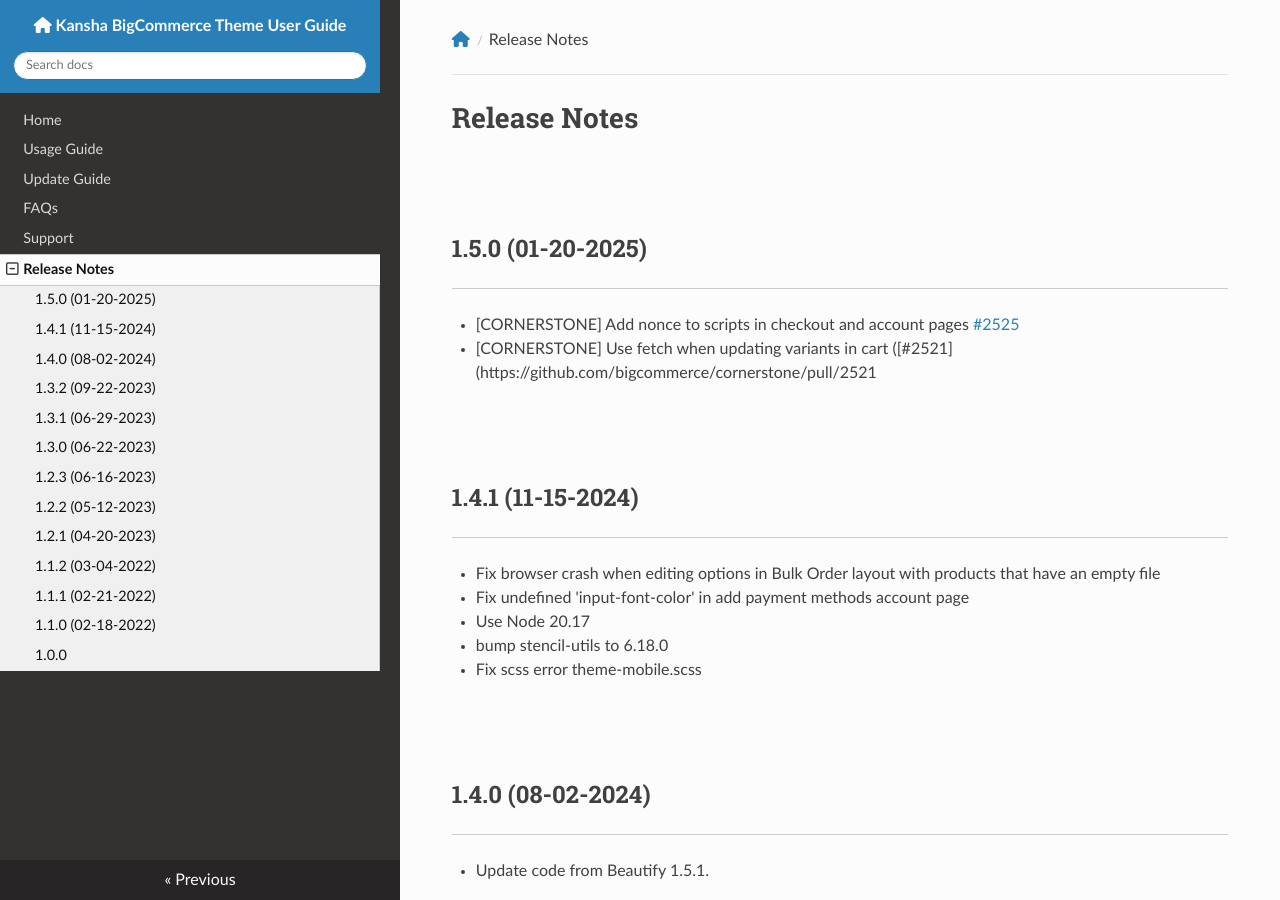
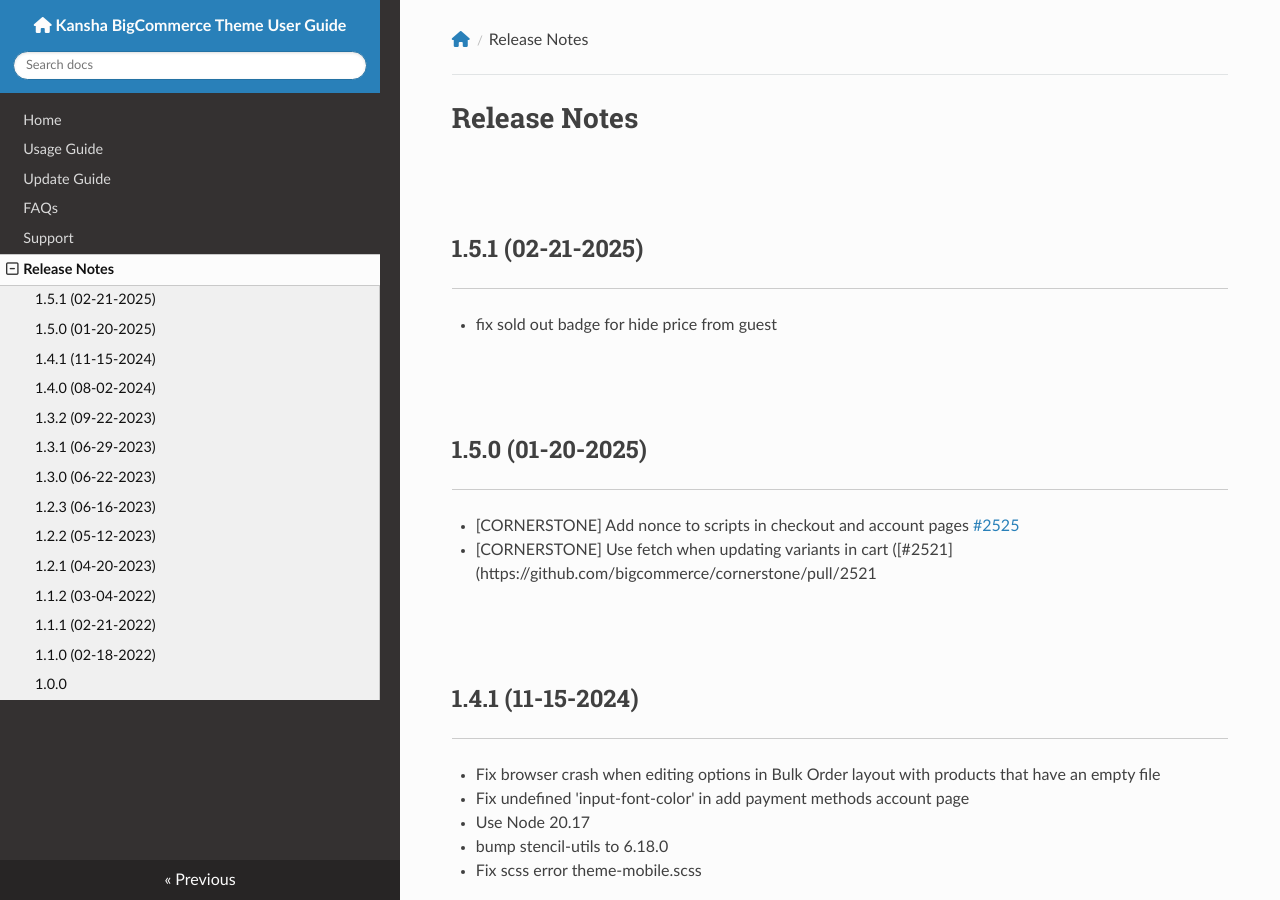
Before and after one commit to tvlgiao/bc-kansha-docs, an MkDocs documentation site: the page built from docs/changelog.md, in a window 1280 px wide and 900 px high. Built offline with MkDocs 1.6.1, drawn with Linux system fonts in a browser that asks for light colours; nearby versions of some CDN libraries.

Commit message:
Release 1.5.1

```diff
--- a/docs/changelog.md
+++ b/docs/changelog.md
@@ -1,4 +1,7 @@
 # Release Notes
+
+## 1.5.1 (02-21-2025)
+- fix sold out badge for hide price from guest
 
 ## 1.5.0 (01-20-2025)
 - [CORNERSTONE] Add nonce to scripts in checkout and account pages [#2525](https://github.com/bigcommerce/cornerstone/pull/2525)
```
